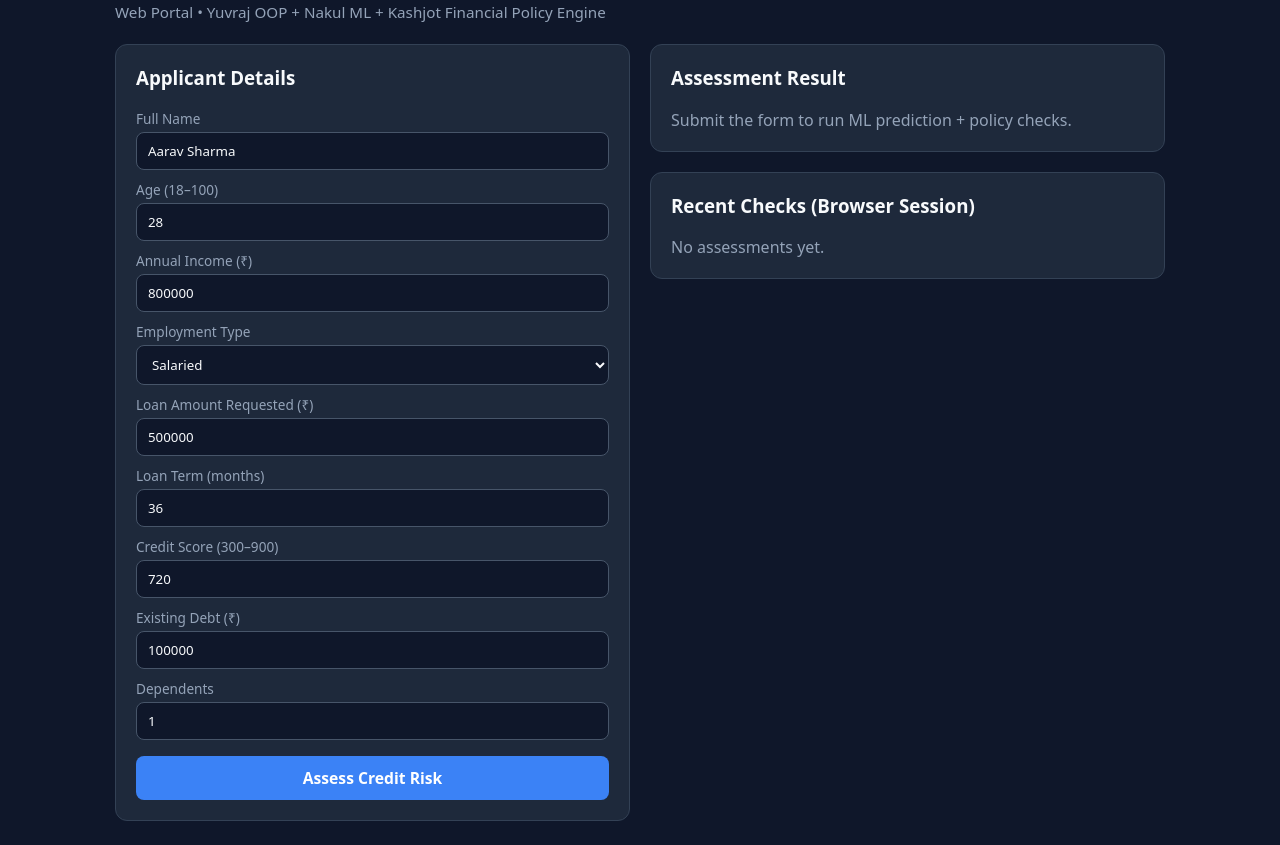
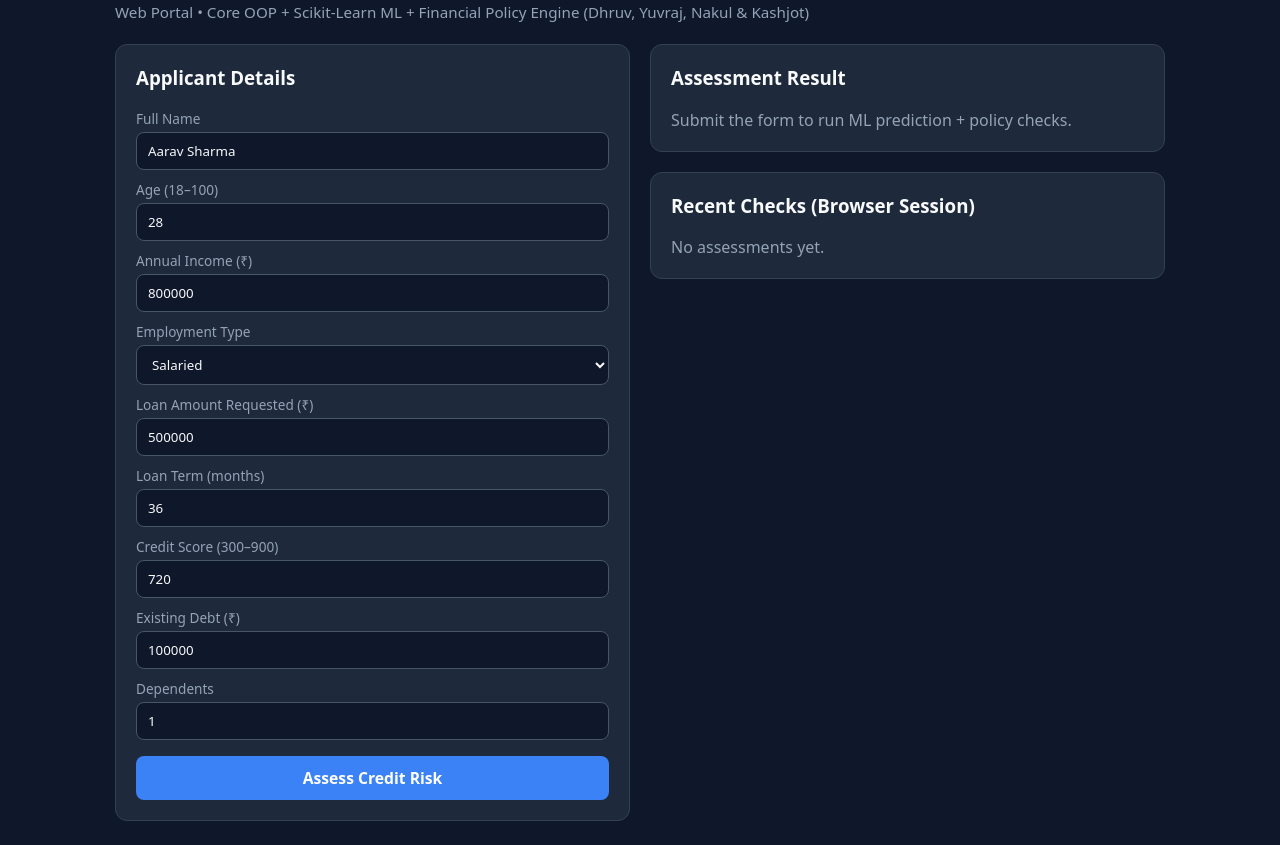
Before and after one commit to kashjot29-rgb/Credit-card-fraud-detection-, a plain HTML site: page oops_project/public/index.html in a window 1280 px wide. Shown: the part 62-907 px from the top of the page. Drawn offline with Linux system fonts and the light colour scheme.

Commit message:
Update index.html

```diff
--- a/oops_project/public/index.html
+++ b/oops_project/public/index.html
@@ -42,8 +42,7 @@
 <body>
   <div class="container">
     <h1>Credit Risk Assessment System</h1>
-    <div class="subtitle">Web Portal • Yuvraj OOP + Nakul ML + Kashjot Financial Policy Engine</div>
-
+   <div class="subtitle">Web Portal • Core OOP + Scikit-Learn ML + Financial Policy Engine (Dhruv, Yuvraj, Nakul &amp; Kashjot)</div>
     <div class="grid">
       <form class="card" id="loanForm">
         <h3 style="margin-top:0">Applicant Details</h3>
```
